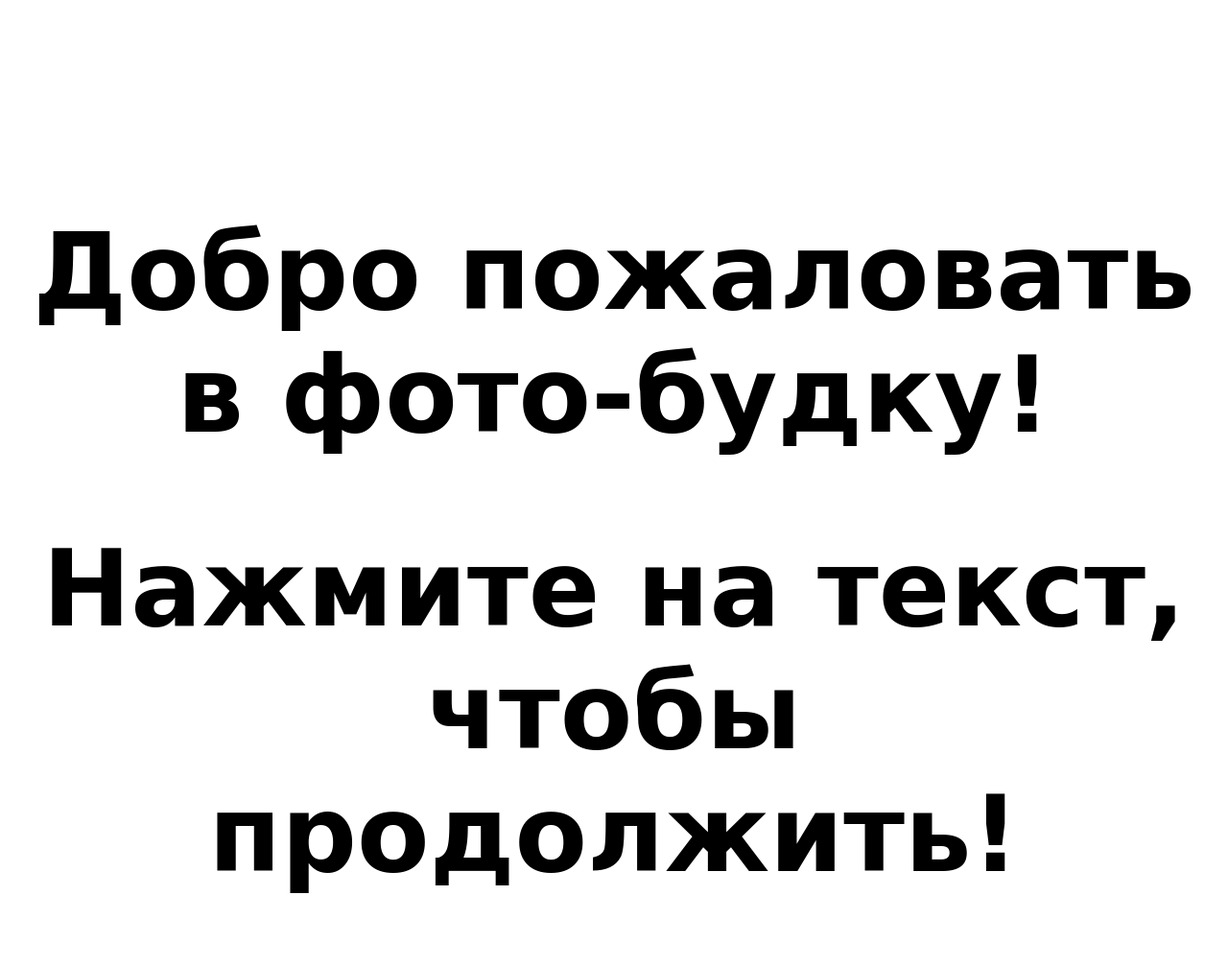
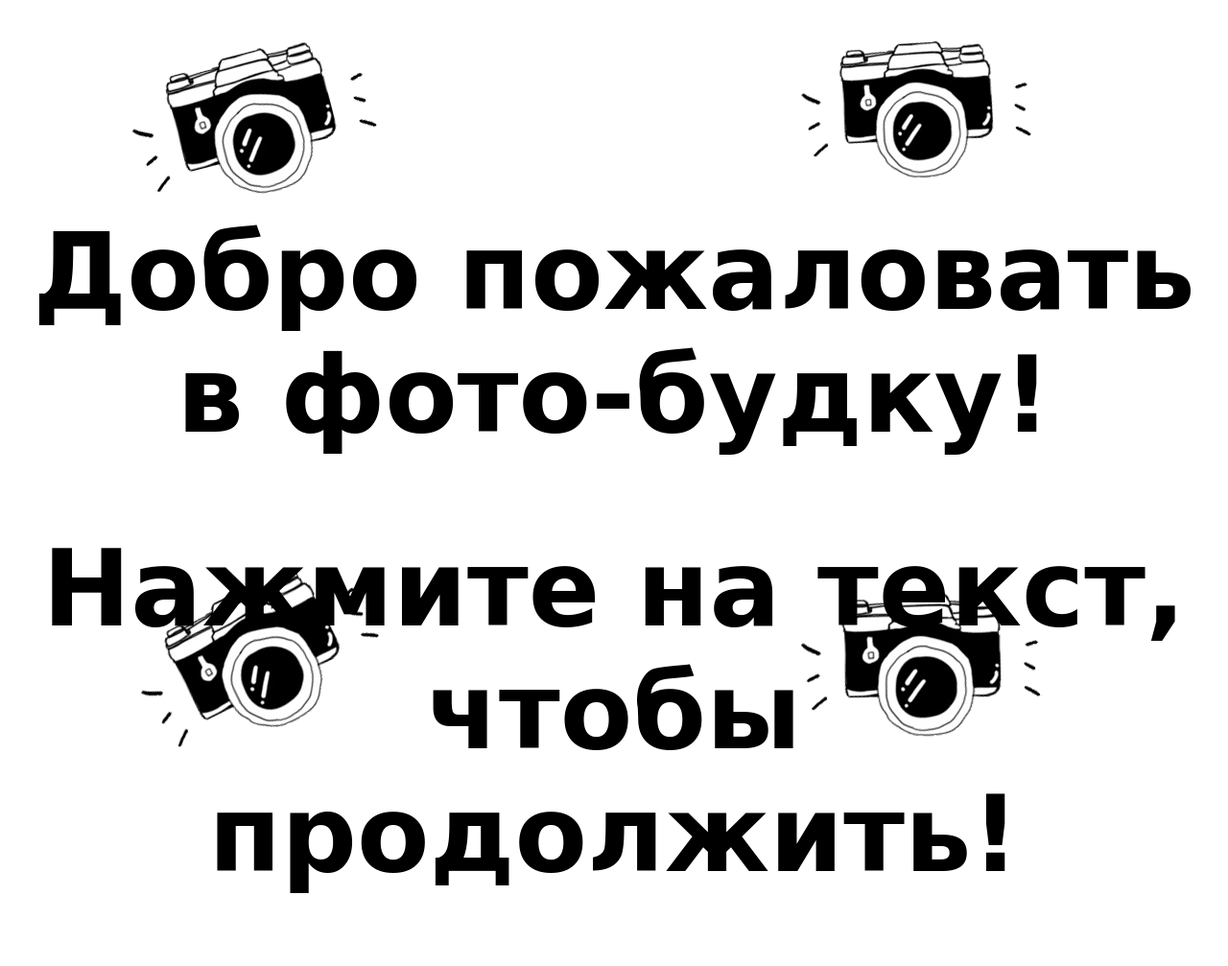
Before and after one commit to krl76/photo-booth, a Flask app: page / in a window 1280 px wide. Shown: the whole page at 96% size. Run offline with Flask 2, Linux system fonts and the light colour scheme; some web fonts are replaced.

Commit message:
слепил задний фон, нужно будет подстраивать на финальной стадии под разрешение монитора

```diff
--- a/templates/main.html
+++ b/templates/main.html
@@ -17,6 +17,7 @@
         text-align: center;
         font-size: 55px;
         }
+        body {background: url(/static/data/bg1.png);}
    </style>
 </head>
 <body onClick="window.location.href='/camera'">
```
Also changed, not shown: static/data/bg1.png (added), 1 other file.
